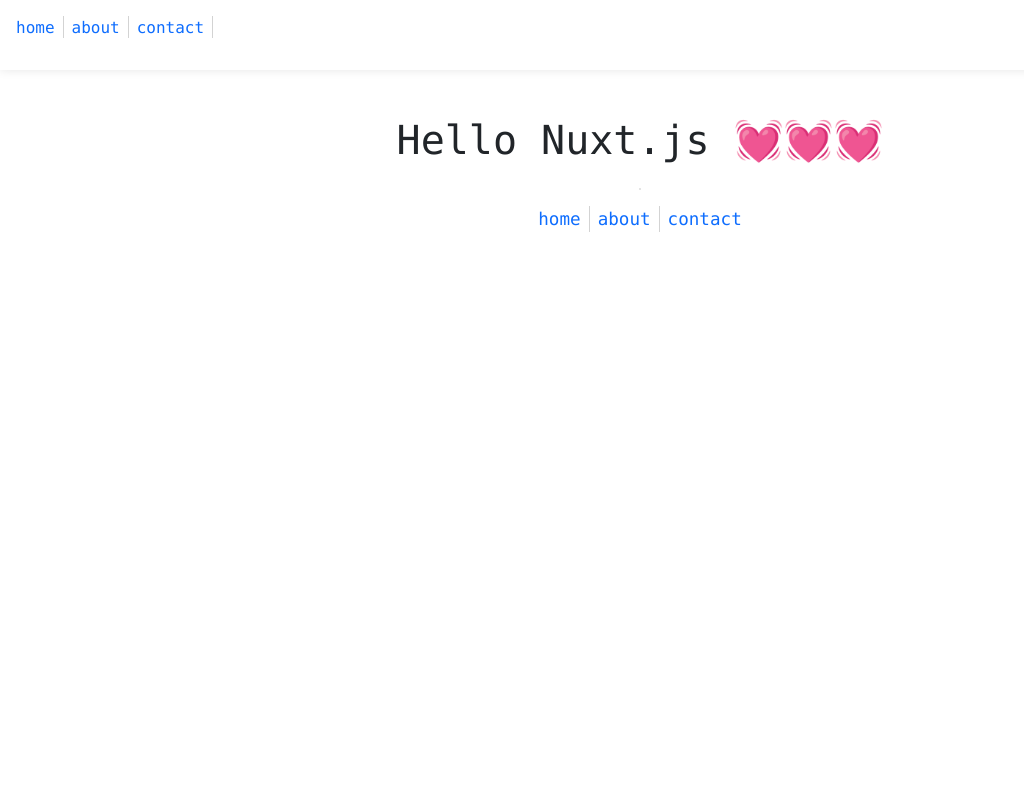
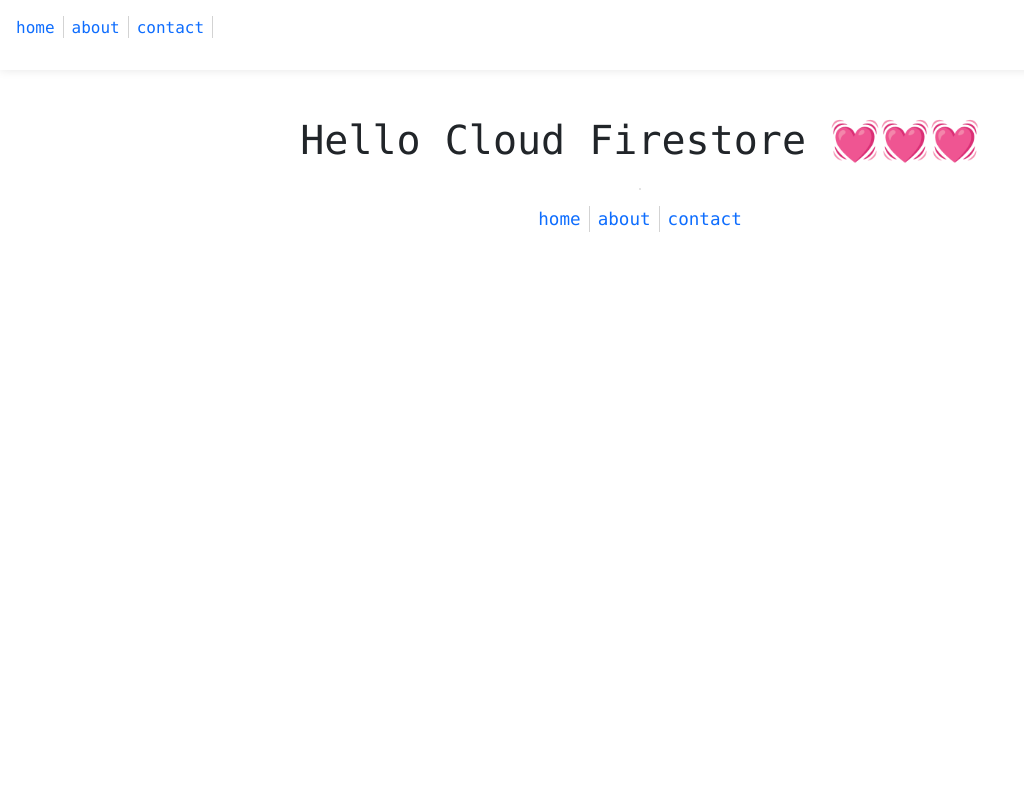
Before and after one commit to osawa-koki/learning-firestone, a Nuxt app: page / in a window 1280 px wide. Shown: the top 800 px of the page, without its empty margins (0-1024 px from the left). Built offline with nearby package versions, Linux system fonts and the light colour scheme.

Commit message:
小さな修正。

```diff
--- a/pages/index.vue
+++ b/pages/index.vue
@@ -3,7 +3,7 @@
     <HeaderDiv />
     <main>
       <div class="Central">
-        <h1>Hello Nuxt.js 💓💓💓</h1>
+        <h1>Hello Cloud Firestore 💓💓💓</h1>
         <img :src="$router.options.base + 'favicon.ico'" alt="" />
         <ul id="Contents">
           <li v-for="page in pages" :key="page.name">
```
